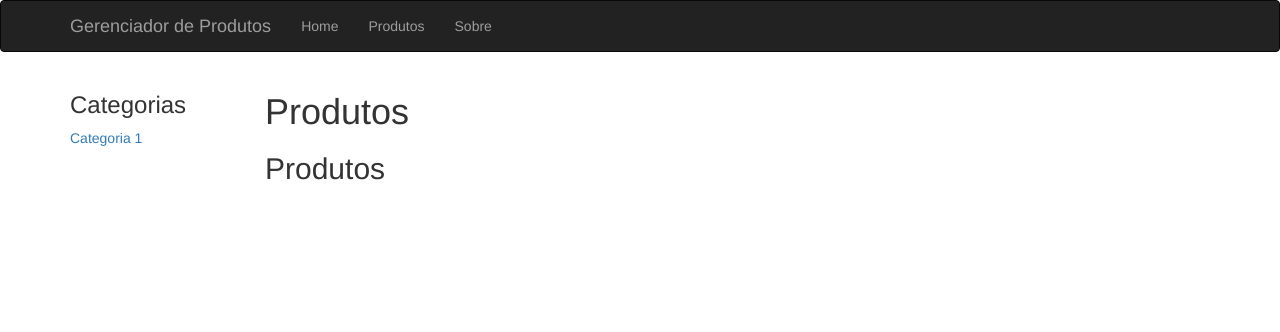
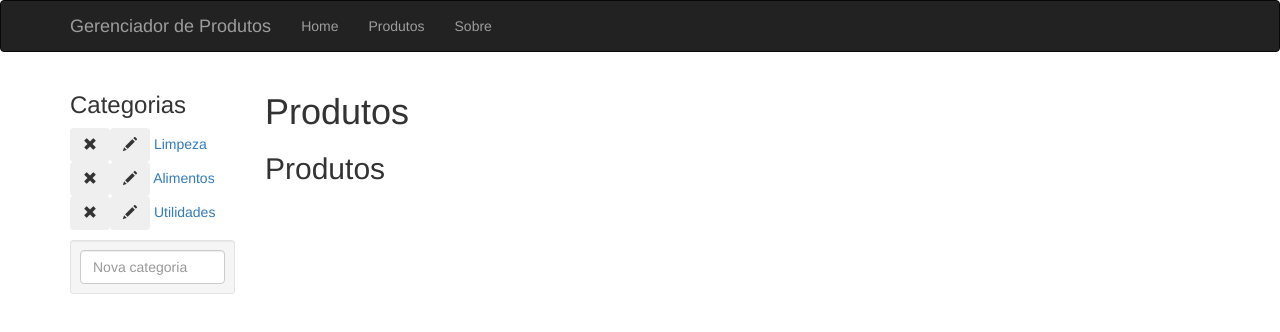
Before and after one commit to wellingtonlope/devpleno-react, a React (Create React App) app in the folder produtos/: page /produtos in a window 1280 px wide. Shown: the top 332 px of the page. Built offline with nearby package versions, Linux system fonts and the light colour scheme; data requests are answered from the project's data file.

Commit message:
CRUD categoria

```diff
--- /dev/null
+++ b/produtos/db.json
@@ -0,0 +1,33 @@
+{
+  "produtos": [
+    {
+      "id": 1,
+      "produto": "Sabão Liquido",
+      "categoria": 1
+    },
+    {
+      "id": 2,
+      "produto": "Sabão Pó",
+      "categoria": 1
+    },
+    {
+      "id": 3,
+      "produto": "Bolacha",
+      "categoria": 2
+    }
+  ],
+  "categorias": [
+    {
+      "id": 1,
+      "categoria": "Limpeza"
+    },
+    {
+      "id": 2,
+      "categoria": "Alimentos"
+    },
+    {
+      "categoria": "Utilidades",
+      "id": 3
+    }
+  ]
+}
--- a/produtos/package.json
+++ b/produtos/package.json
@@ -3,6 +3,7 @@
   "version": "0.1.0",
   "private": true,
   "dependencies": {
+    "axios": "^0.18.0",
     "react": "^16.7.0",
     "react-dom": "^16.7.0",
     "react-router-dom": "^4.3.1",
--- /dev/null
+++ b/produtos/src/Api.js
@@ -0,0 +1,14 @@
+import axios from 'axios'
+
+const api = axios.create({
+  baseURL: 'http://localhost:3001/'
+})
+
+const apis = {
+  loadCategorias: () => api.get('categorias'),
+  deleteCategoria: id => api.delete('categorias/' + id),
+  createCategoria: categoria => api.post('categorias', categoria),
+  editCategoria: categoria => api.put('categorias/' + categoria.id, categoria)
+}
+
+export default apis
--- a/produtos/src/App.js
+++ b/produtos/src/App.js
@@ -10,6 +10,38 @@ import Sobre from './Sobre'
 import Produtos from './Produtos'
 
 class App extends Component {
+  constructor(props) {
+    super(props)
+
+    this.state = {
+      categorias: []
+    }
+  }
+
+  loadCategorias = () => {
+    this.props.api.loadCategorias()
+      .then(res => {
+        this.setState({
+          categorias: res.data
+        })
+      })
+  }
+
+  removeCategoria = categoria => {
+    this.props.api.deleteCategoria(categoria.id)
+      .then(() => this.loadCategorias())
+  }
+
+  createCategoria = categoria => {
+    this.props.api.createCategoria(categoria)
+      .then(res => this.loadCategorias())
+  }
+
+  editCategoria = categoria => {
+    this.props.api.editCategoria(categoria)
+      .then(res => this.loadCategorias())
+  }
+
   render() {
     return (
       <Router>
@@ -31,7 +63,13 @@ class App extends Component {
           <div className='container'>
             <Route exact path='/' component={Home} />
             <Route exact path='/sobre' component={Sobre} />
-            <Route path='/produtos' component={Produtos} />
+            <Route path='/produtos'
+              render={(props) => <Produtos {...props}
+                loadCategorias={this.loadCategorias}
+                removeCategoria={this.removeCategoria}
+                createCategoria={this.createCategoria}
+                editCategoria={this.editCategoria}
+                categorias={this.state.categorias} />} />
           </div>
         </div>
       </Router>
--- a/produtos/src/Categoria.js
+++ b/produtos/src/Categoria.js
@@ -1,10 +1,51 @@
 import React, { Component } from 'react'
+import axios from 'axios'
 
 class Categoria extends Component {
+  constructor(props) {
+    super(props)
+    this.state = {
+      produtos: [],
+      categoria: {}
+    }
+  }
+
+  loadData = id => {
+    axios.get('http://localhost:3001/produtos?categoria=' + id)
+      .then(res => {
+        this.setState({
+          produtos: res.data,
+        })
+      })
+    axios.get('http://localhost:3001/categorias/' + id)
+      .then(res => {
+        this.setState({
+          categoria: res.data,
+        })
+      })
+  }
+
+  componentDidMount() {
+    this.loadData(this.props.match.params.catId)
+  }
+
+  componentWillReceiveProps(newProps) {
+    this.loadData(newProps.match.params.catId)
+  }
+
+  renderProduto(produto) {
+    return (
+      <p key={produto.id} className='well'>{produto.produto}</p>
+    )
+  }
+
   render() {
-    const { match } = this.props
+    const { categoria, produtos } = this.state
     return (
-      <h1>Categoria {match.params.catId}</h1>
+      <div>
+        <h1>Categoria {categoria.categoria}</h1>
+        {produtos.map(this.renderProduto)}
+      </div>
     )
   }
 }
--- a/produtos/src/Produtos.js
+++ b/produtos/src/Produtos.js
@@ -5,13 +5,95 @@ import ProdutosHome from './ProdutosHome'
 import Categoria from './Categoria'
 
 class Produtos extends Component {
+  constructor(props) {
+    super(props)
+
+    this.state = {
+      editingCategoria: ''
+    }
+  }
+
+  componentDidMount() {
+    this.props.loadCategorias()
+  }
+
+  handleNewCategoria = key => {
+    if (key.keyCode === 13) {
+      this.props.createCategoria({
+        categoria: this.refs.categoria.value
+      })
+      this.refs.categoria.value = ''
+    }
+  }
+
+  handleEditCategoria = key => {
+    if (key.keyCode === 13) {
+      this.props.editCategoria({
+        id: this.state.editingCategoria,
+        categoria: this.refs['cat-' + this.state.editingCategoria].value
+      })
+      this.setState({
+        editingCategoria: ''
+      })
+    }
+  }
+
+  editCategoria = categoria => {
+    this.setState({
+      editingCategoria: categoria.id
+    })
+  }
+
+  cancelEditing = () => {
+    this.setState({
+      editingCategoria: ''
+    })
+  }
+
+  renderCategoria = cat =>
+    <li key={cat.id}>
+      {this.state.editingCategoria === cat.id &&
+        <div className='input-group'>
+          <div className='input-group-btn'>
+            <input className='form-control'
+              ref={'cat-' + cat.id}
+              type='text'
+              defaultValue={cat.categoria}
+              onKeyUp={this.handleEditCategoria} />
+            <button className='btn' onClick={this.cancelEditing}>cancel</button>
+          </div>
+        </div>
+      }
+      {this.state.editingCategoria !== cat.id &&
+        <div>
+          <button className='btn btn-small' onClick={() => this.props.removeCategoria(cat)}>
+            <span className='glyphicon glyphicon-remove' />
+          </button>
+          <button className='btn btn-small' onClick={() => this.editCategoria(cat)}>
+            <span className='glyphicon glyphicon-pencil' />
+          </button>
+          <Link to={`/produtos/categoria/${cat.id}`}> {cat.categoria}</Link >
+        </div>
+      }
+    </li>
+
   render() {
-    const { match } = this.props
+    const { match, categorias } = this.props
     return (
       <div className='row'>
         <div className='col-md-2'>
           <h3>Categorias</h3>
-          <Link to='/produtos/categoria/1'>Categoria 1</Link>
+          <ul style={{ listStyle: 'none', padding: 0 }}>
+            {categorias.map(this.renderCategoria)}
+          </ul>
+          <div className='well well-sm'>
+            <input
+              type='text'
+              ref='categoria'
+              className='form-control'
+              placeholder='Nova categoria'
+              onKeyUp={this.handleNewCategoria} />
+          </div>
         </div>
         <div className='col-md-10'>
           <h1>Produtos</h1>
--- a/produtos/src/index.js
+++ b/produtos/src/index.js
@@ -2,8 +2,9 @@ import React from 'react'
 import ReactDOM from 'react-dom'
 import App from './App'
 import * as serviceWorker from './serviceWorker'
+import Api from './Api'
 
-ReactDOM.render(<App />, document.getElementById('root'))
+ReactDOM.render(<App api={Api} />, document.getElementById('root'))
 
 // If you want your app to work offline and load faster, you can change
 // unregister() to register() below. Note this comes with some pitfalls.
```
Also changed, not shown: 1 other file (tests, documents, lock files or other folders).
